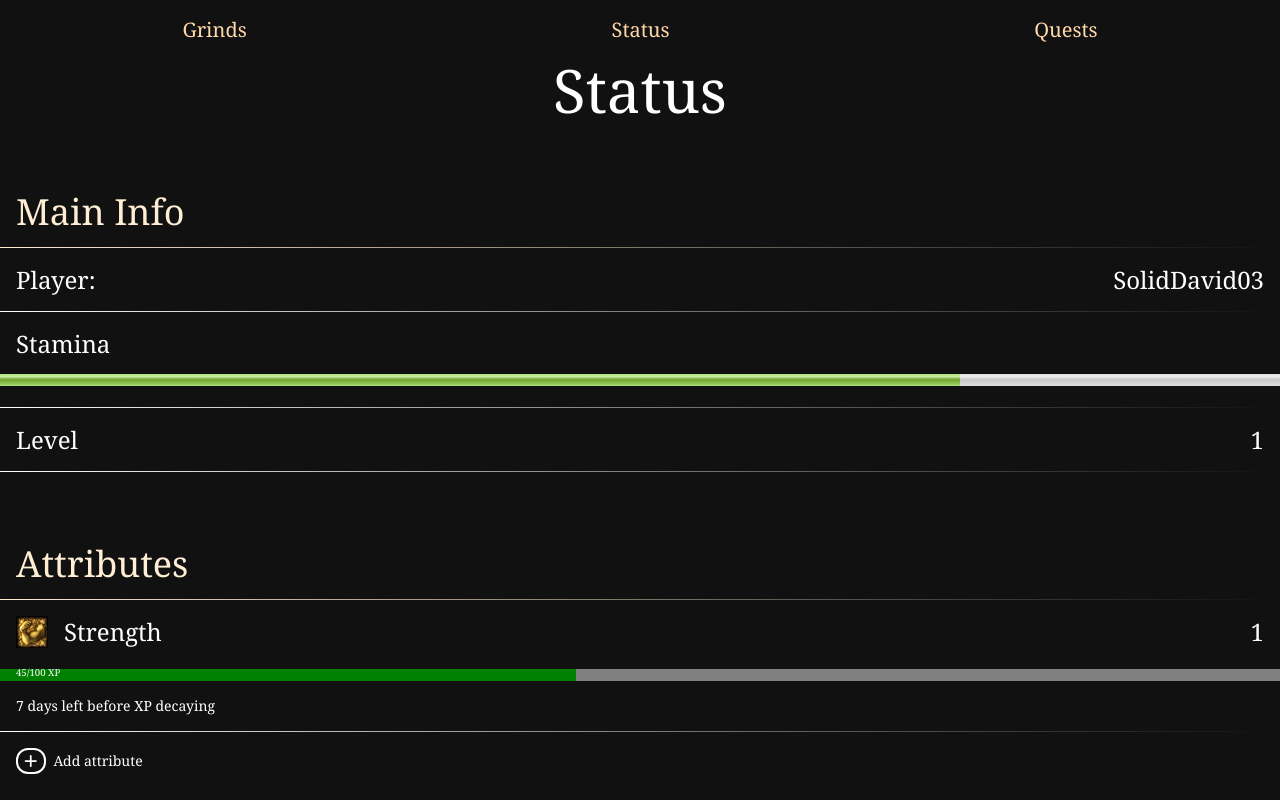
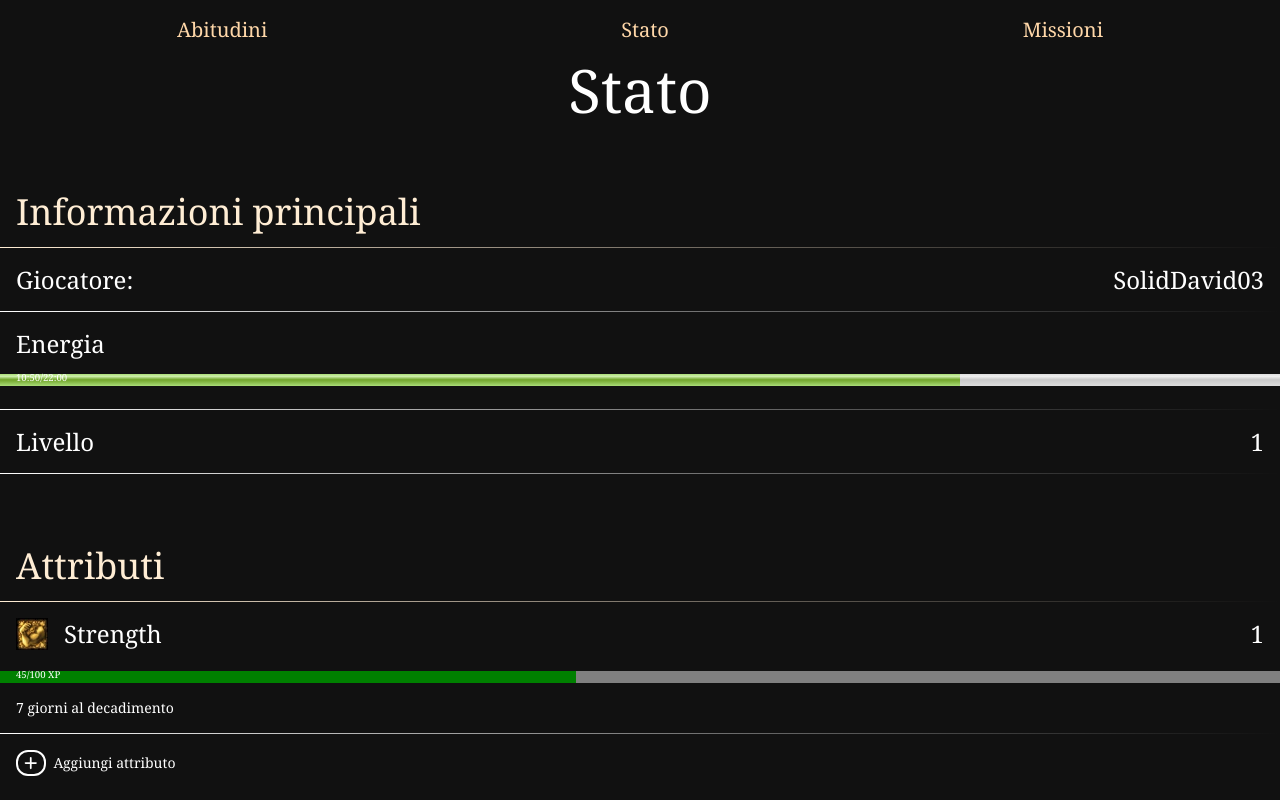
Before and after one commit to Davide-Ficocelli/grindborne, a React (Vite) app: page / in a window 1280 px wide. Shown: the top 800 px of the page. Built offline with nearby package versions, Linux system fonts and the light colour scheme.

Commit message:
Multilanguage support to player status page added

```diff
--- a/package.json
+++ b/package.json
@@ -19,6 +19,7 @@
     "chart.js": "^4.5.0",
     "i18next": "^25.5.3",
     "i18next-browser-languagedetector": "^8.2.0",
+    "i18next-http-backend": "^3.0.2",
     "react": "^19.1.1",
     "react-dom": "^19.1.1",
     "react-i18next": "^16.0.0",
--- a/src/components/Attribute.tsx
+++ b/src/components/Attribute.tsx
@@ -1,11 +1,18 @@
 import strengthIcon from "../assets/icons/attribute-placeholder-icon.webp";
-import type { TailwindClasses } from "../utils/types";
+import type { ObjOfStrings } from "../utils/types";
+import { useTranslation } from "react-i18next";
 
 interface AttributeProps {
-  classStyles: TailwindClasses;
+  classStyles: ObjOfStrings;
 }
 
 export default function Attribute({ classStyles }: AttributeProps) {
+  const { t } = useTranslation();
+
+  const tAttribute = t("playerStatusPage.attribute", {
+    returnObjects: true,
+  }) as { attributeDecayingWarning: string };
+
   return (
     <dt className="standard-font-size grid grid-cols-[4rem_1fr_1fr] gap-y-2 bottom-linear-gradient-border after:from-[#ffffff] after:to-[#111]">
       <img
@@ -27,7 +34,7 @@
       <span
         className={`col-span-full small-font-size ${classStyles.horizontalPadding} mb-4`}
       >
-        7 days left before XP decaying
+        {tAttribute.attributeDecayingWarning}
       </span>
     </dt>
   );
--- a/src/layout/Header.tsx
+++ b/src/layout/Header.tsx
@@ -3,13 +3,19 @@
 export default function Header() {
   const { t } = useTranslation();
 
+  const tHeaderNavigation = t("header.navigation", {
+    returnObjects: true,
+  }) as { grinds: string; status: string; quests: string };
+
+  const { grinds, status, quests } = tHeaderNavigation;
+
   return (
     <header className="py-4">
       <nav>
         <menu className="flex w-screen justify-around text-center">
-          <li className="medium-font-size text-orange-200">Grinds</li>
-          <li className="medium-font-size text-orange-200">Status</li>
-          <li className="medium-font-size text-orange-200">Quests</li>
+          <li className="medium-font-size text-orange-200">{grinds}</li>
+          <li className="medium-font-size text-orange-200">{status}</li>
+          <li className="medium-font-size text-orange-200">{quests}</li>
         </menu>
       </nav>
     </header>
--- a/src/main.tsx
+++ b/src/main.tsx
@@ -1,10 +1,12 @@
-import { StrictMode } from "react";
+import { StrictMode, Suspense } from "react";
 import { createRoot } from "react-dom/client";
-import "./utils/i18n.ts";
+import "./utils/i18next/index.ts";
 import App from "./App.tsx";
 
 createRoot(document.getElementById("root")!).render(
   <StrictMode>
-    <App />
+    <Suspense fallback={<div>Loading...</div>}>
+      <App />
+    </Suspense>
   </StrictMode>
 );
--- a/src/pages/PlayerStatusPage.tsx
+++ b/src/pages/PlayerStatusPage.tsx
@@ -3,15 +3,44 @@
 import MainContent from "../layout/MainContent";
 import AttributesChart from "../components/AttributesChart";
 import Attribute from "../components/Attribute";
-import type { TailwindClasses } from "../utils/types";
+import type { ObjOfStrings } from "../utils/types";
 import { faPlus } from "@fortawesome/free-solid-svg-icons";
+import { useTranslation } from "react-i18next";
 
 export default function PlayerStatusPage() {
-  const classStyles: TailwindClasses = {
+  const { t } = useTranslation();
+
+  interface PlayerStatusPageTranslations {
+    statusHeading: string;
+    mainInfoHeading: string;
+    playerLabel: string;
+    staminaLabel: string;
+    levelLabel: string;
+    attributesHeading: string;
+    addAttributeBtnLabel: string;
+    proficiencyHeading: string;
+  }
+
+  const tPlayerStatusPage = t("playerStatusPage", {
+    returnObjects: true,
+  }) as PlayerStatusPageTranslations;
+
+  const {
+    statusHeading,
+    mainInfoHeading,
+    playerLabel,
+    staminaLabel,
+    levelLabel,
+    attributesHeading,
+    addAttributeBtnLabel,
+    proficiencyHeading,
+  } = tPlayerStatusPage;
+
+  const classStyles: ObjOfStrings = {
     sectionHeading:
       "h2-font-size px-4 text-orange-100 pb-4 bottom-linear-gradient-border after:from-orange-100 after:to-[#111]",
     verticalFlexContainer: "flex flex-col gap-y-4",
-    playerAndLevelInfoContainer:
+    playerAndLevelInfoFlexContainer:
       "flex justify-between pb-4 standard-font-size bottom-linear-gradient-border after:from-[#ffffff] after:to-[#111]",
     horizontalPadding: "px-4",
   };
@@ -26,24 +55,29 @@
             aria-labelledby="status-heading"
             className="h1-font-size text-center"
           >
-            Status
+            {statusHeading}
           </h1>
           <section className={classStyles.verticalFlexContainer}>
             <h2 id="main-info-heading" className={classStyles.sectionHeading}>
-              Main Info
+              {mainInfoHeading}
             </h2>
             <dl className={classStyles.verticalFlexContainer}>
-              <dt className={classStyles.playerAndLevelInfoContainer}>
-                <p className={classStyles.horizontalPadding}>Player:</p>
+              <dt className={classStyles.playerAndLevelInfoFlexContainer}>
+                <p className={classStyles.horizontalPadding}>{playerLabel}:</p>
                 <p className={classStyles.horizontalPadding}>SolidDavid03</p>
               </dt>
               <dt className="flex flex-col standard-font-size gap-y-2 bottom-linear-gradient-border after:from-[#ffffff] after:to-[#111]">
-                <p className={classStyles.horizontalPadding}>Stamina</p>
-                <meter max="100" value="75" className="w-screen mb-4"></meter>
+                <p className={classStyles.horizontalPadding}>{staminaLabel}</p>
+                <div className="w-full relative">
+                  <meter max="100" value="75" className="w-screen mb-4"></meter>
+                  <span className="absolute top-[0.30rem] left-4 text-start text-[0.6rem] leading-none">
+                    10:50/22:00
+                  </span>
+                </div>
               </dt>
 
-              <dt className={classStyles.playerAndLevelInfoContainer}>
-                <p className={classStyles.horizontalPadding}>Level</p>
+              <dt className={classStyles.playerAndLevelInfoFlexContainer}>
+                <p className={classStyles.horizontalPadding}>{levelLabel}</p>
                 <p className={classStyles.horizontalPadding}>1</p>
               </dt>
             </dl>
@@ -51,7 +85,7 @@
 
           <section className={classStyles.verticalFlexContainer}>
             <h2 id="attributes-heading" className={classStyles.sectionHeading}>
-              Attributes
+              {attributesHeading}
             </h2>
             <dl className={classStyles.verticalFlexContainer}>
               <Attribute classStyles={classStyles} />
@@ -63,7 +97,7 @@
                 icon={faPlus}
                 className="border-2 rounded-xl p-1"
               />
-              <p>Add attribute</p>
+              <p>{addAttributeBtnLabel}</p>
             </div>
           </section>
 
@@ -72,7 +106,7 @@
               aria-labelledby="attributes-chart-heading"
               className={`${classStyles.sectionHeading} w-screen self-start`}
             >
-              Proficiency
+              {proficiencyHeading}
             </h2>
             <AttributesChart />
           </section>
--- a/src/utils/i18n.ts
+++ /dev/null
@@ -1,32 +0,0 @@
-import i18n from "i18next";
-import LanguageDetector from "i18next-browser-languagedetector";
-import { initReactI18next } from "react-i18next";
-
-i18n
-  .use(LanguageDetector)
-  .use(initReactI18next)
-  .init({
-    debug: true,
-    fallbackLng: "en",
-    returnObjects: true,
-    resources: {
-      en: {
-        translation: {
-          headerNavigation: {
-            grinds: "Grinds",
-            status: "Status",
-            quests: "Quests",
-          },
-        },
-      },
-      it: {
-        translation: {
-          headerNavigation: {
-            grinds: "Abitudini",
-            status: "Stato",
-            quests: "Missioni",
-          },
-        },
-      },
-    },
-  });
--- /dev/null
+++ b/src/utils/i18next/index.ts
@@ -0,0 +1,23 @@
+import i18n from "i18next";
+import LanguageDetector from "i18next-browser-languagedetector";
+import { initReactI18next } from "react-i18next";
+import Backend from "i18next-http-backend";
+import enLang from "./locales/en/en.json";
+import itLang from "./locales/it/it.json";
+
+const resources = {
+  en: {
+    translation: enLang,
+  },
+  it: {
+    translation: itLang,
+  },
+};
+
+i18n.use(LanguageDetector).use(initReactI18next).use(Backend).init({
+  debug: true,
+  lng: "it",
+  fallbackLng: "en",
+  resources,
+  returnObjects: true,
+});
--- /dev/null
+++ b/src/utils/i18next/locales/en/en.json
@@ -0,0 +1,22 @@
+{
+  "header": {
+    "navigation": {
+      "grinds": "Grinds",
+      "status": "Status",
+      "quests": "Quests"
+    }
+  },
+  "playerStatusPage": {
+    "statusHeading": "Status",
+    "mainInfoHeading": "Main info",
+    "playerLabel": "Player",
+    "staminaLabel": "Stamina",
+    "levelLabel": "Level",
+    "attributesHeading": "Attributes",
+    "addAttributeBtnLabel": "Add attribute",
+    "proficiencyHeading": "Proficiency",
+    "attribute": {
+      "attributeDecayingWarning": "7 days before decaying"
+    }
+  }
+}
--- /dev/null
+++ b/src/utils/i18next/locales/it/it.json
@@ -0,0 +1,22 @@
+{
+  "header": {
+    "navigation": {
+      "grinds": "Abitudini",
+      "status": "Stato",
+      "quests": "Missioni"
+    }
+  },
+  "playerStatusPage": {
+    "statusHeading": "Stato",
+    "mainInfoHeading": "Informazioni principali",
+    "playerLabel": "Giocatore",
+    "staminaLabel": "Energia",
+    "levelLabel": "Livello",
+    "attributesHeading": "Attributi",
+    "addAttributeBtnLabel": "Aggiungi attributo",
+    "proficiencyHeading": "Maestria",
+    "attribute": {
+      "attributeDecayingWarning": "7 giorni al decadimento"
+    }
+  }
+}
--- a/src/utils/types.ts
+++ b/src/utils/types.ts
@@ -1,3 +1,3 @@
-export type TailwindClasses = {
-    [key: string]: string;
-  };
+export type ObjOfStrings = {
+  [key: string]: string;
+};
```
Also changed, not shown: 1 other file (tests, documents, lock files or other folders).
